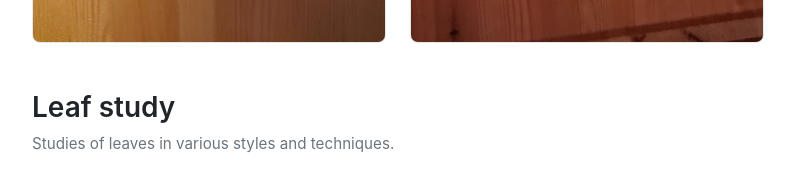
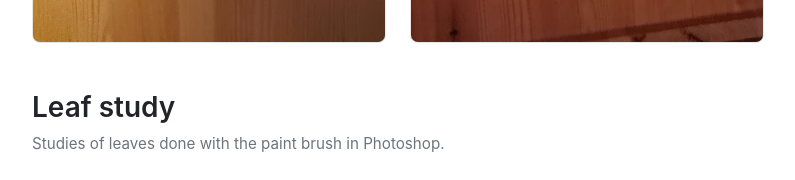
Before and after one commit to Osthekake/Osthekake.github.io, a React (Vite) app: page /gallery in a window 1280 px wide. Shown: the part 4120-4300 px from the top of the page, without its empty margins (53-848 px from the left). Built offline with nearby package versions, Linux system fonts and the light colour scheme.

Commit message:
fix text

```diff
--- a/src/pages/ArtGallery.jsx
+++ b/src/pages/ArtGallery.jsx
@@ -104,7 +104,7 @@ export default function ArtGallery() {
 		},
 		{
 			name: "Leaf study",
-			description: "Studies of leaves in various styles and techniques.",
+			description: "Studies of leaves done with the paint brush in Photoshop.",
 			images: [
 				{
 					src: "/leaf_by_osthekake_df73h9-fullview.jpg",
```
